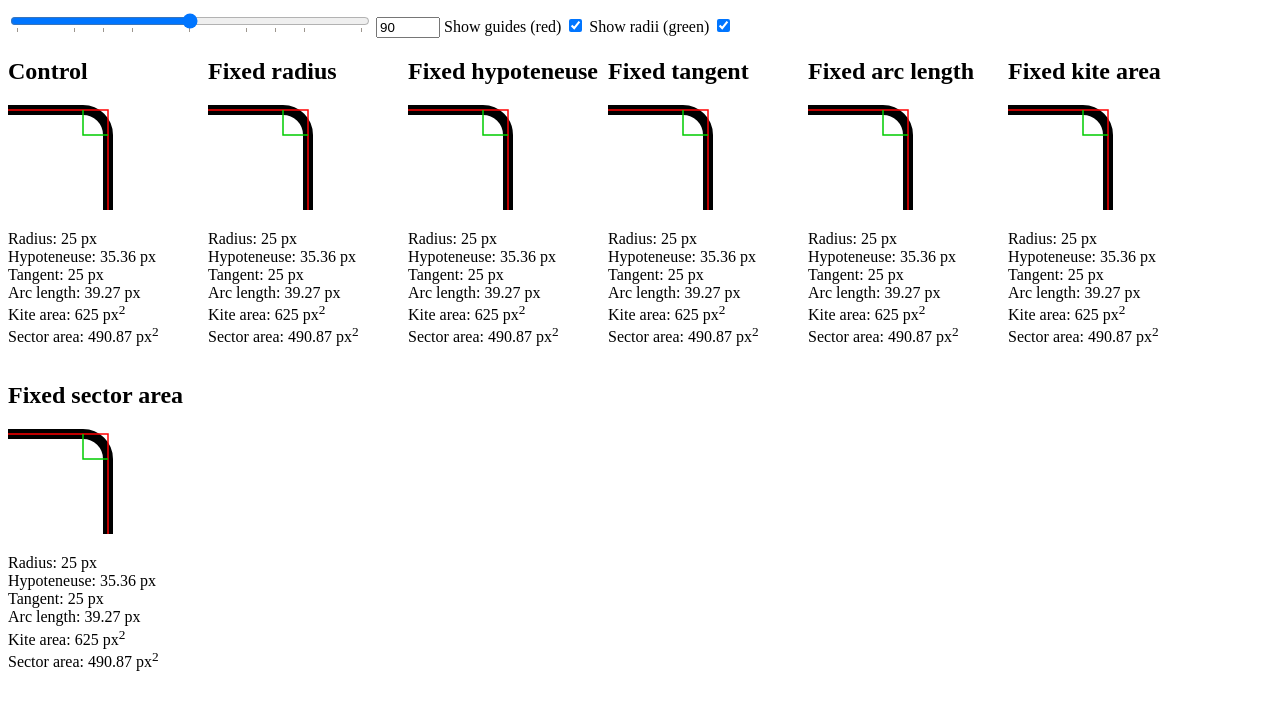
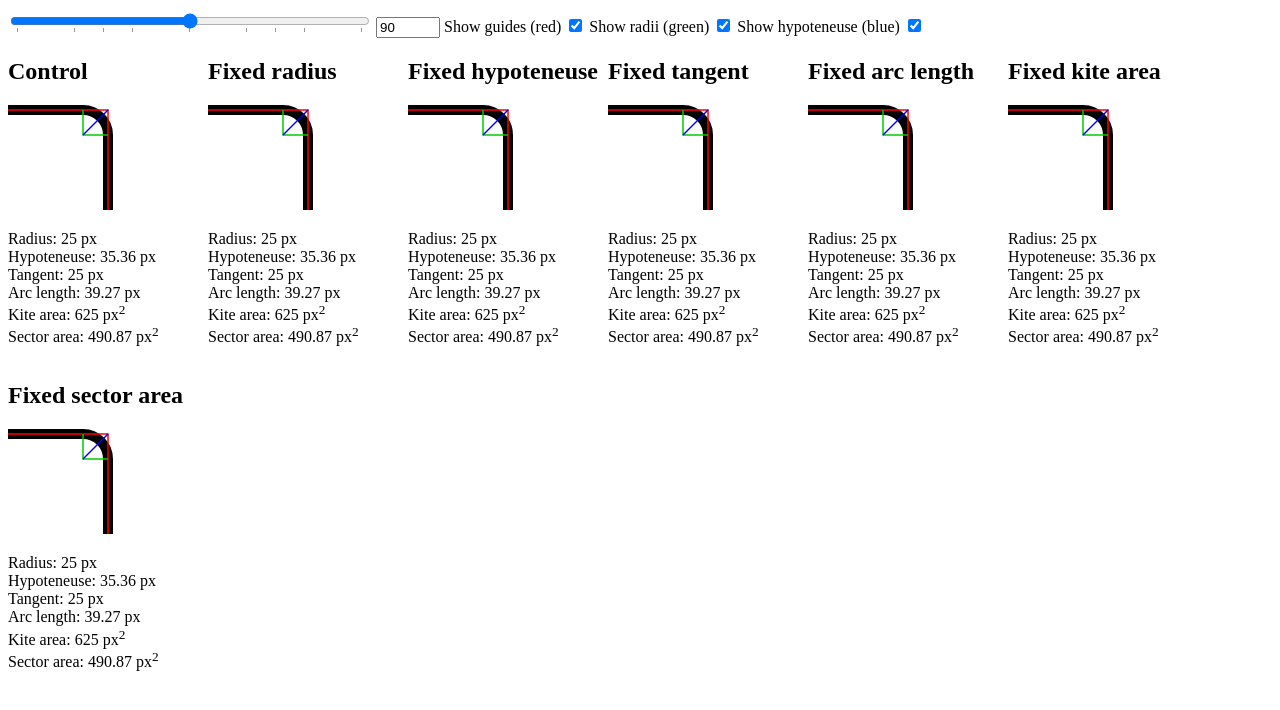
Before and after one commit to zyxw59/zyxw59.github.io, a plain HTML site: page curves/index.html in a window 1280 px wide. Drawn offline with Linux system fonts and the light colour scheme.

Commit message:
add hypotenuse line

```diff
--- a/curves/curves.js
+++ b/curves/curves.js
@@ -17,6 +17,7 @@ const createArc = (name, rFactor) => {
   const arc = tile.querySelector("path.arc");
   const guide = tile.querySelector("path.guide");
   const radii = tile.querySelector("path.radii");
+  const hypoteneuse = tile.querySelector("path.hypoteneuse");
   const data = tile.querySelector("form");
   arcDiv.appendChild(tile);
   return ({trig, theta}) => {
@@ -31,6 +32,7 @@ const createArc = (name, rFactor) => {
     arc.setAttribute("d", arcPath({r, l, cos, sin}));
     guide.setAttribute("d", guidePath({cos, sin}));
     radii.setAttribute("d", radiiPath({r, l, cos, sin}));
+    hypoteneuse.setAttribute("d", hypoteneusePath({r, l}));
     data.elements["radius"].value = roundN(r, 2);
     data.elements["tangent"].value = roundN(l, 2);
     data.elements["hypoteneuse"].value = roundN(hypot, 2);
@@ -111,6 +113,12 @@ v ${r}
 l ${r * sin},${r * cos}`;
 }
 
+const hypoteneusePath = ({r, l}) => {
+  return `\
+M ${CX},${CY}
+l ${-l},${r}`;
+}
+
 const BASE_R = APPROACH / 8;
 
 const roundN = (x, n=0) => Math.round(x * 10**n) / 10**n;
--- a/curves/index.html
+++ b/curves/index.html
@@ -28,6 +28,10 @@ path.arc {
   stroke: #00CC00;
   stroke-width: var(--guide-width);
 }
+*:has(input#show-hypoteneuse:checked) ~ * path.hypoteneuse {
+  stroke: blue;
+  stroke-width: var(--guide-width);
+}
 ul {
   list-style: none;
   padding-left: 0;
@@ -50,6 +54,7 @@ ul {
     </datalist>
     <label>Show guides (red) <input type="checkbox" id="show-guides" checked /></label>
     <label>Show radii (green) <input type="checkbox" id="show-radii" checked /></label>
+    <label>Show hypoteneuse (blue) <input type="checkbox" id="show-hypoteneuse" checked /></label>
     <div id="arcs">
     </div>
     <template id="curve-tile-template">
@@ -59,6 +64,7 @@ ul {
           <path class="arc" />
           <path class="guide" />
           <path class="radii" />
+          <path class="hypoteneuse" />
         </svg>
         <form>
           <ul>
```
